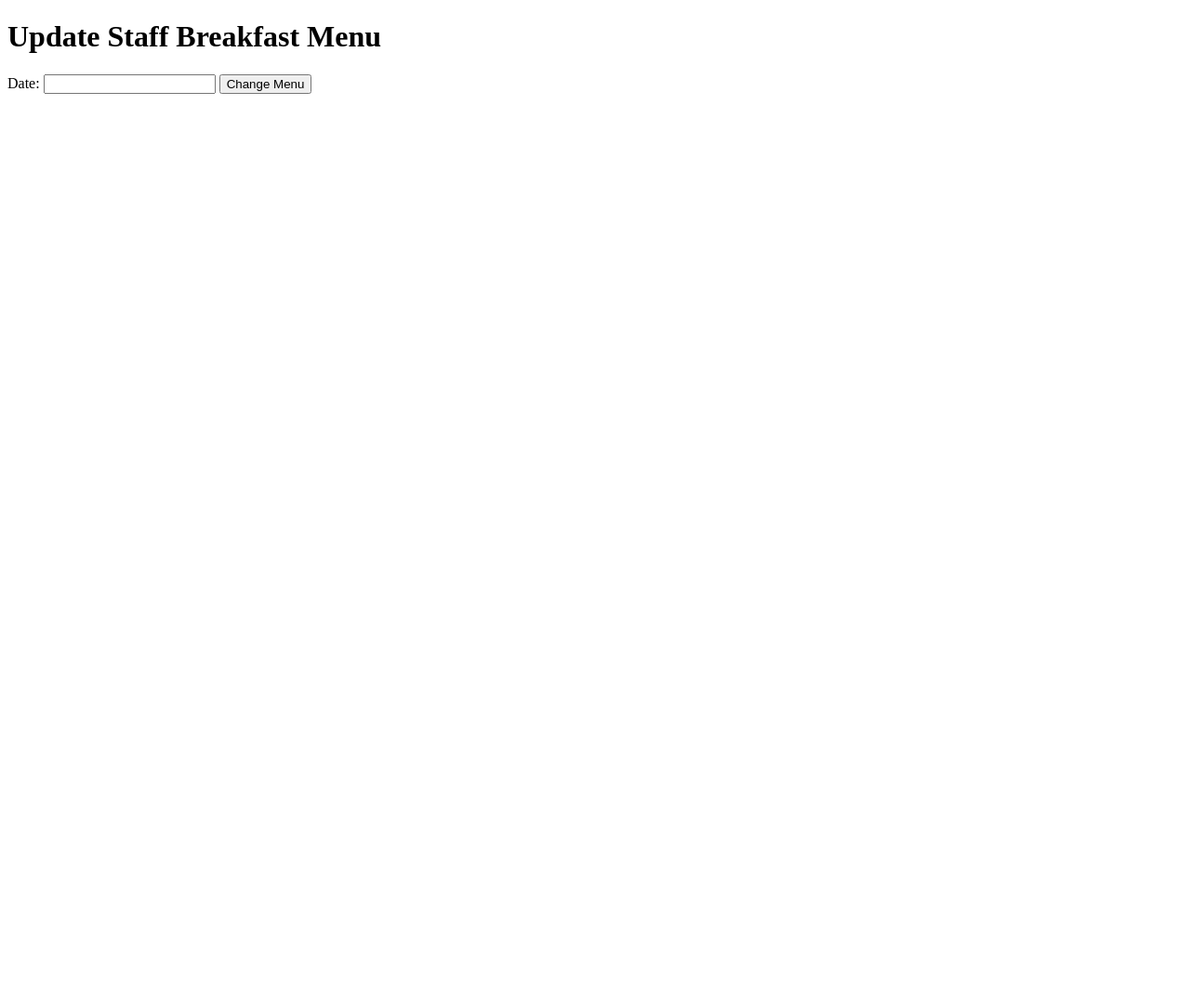
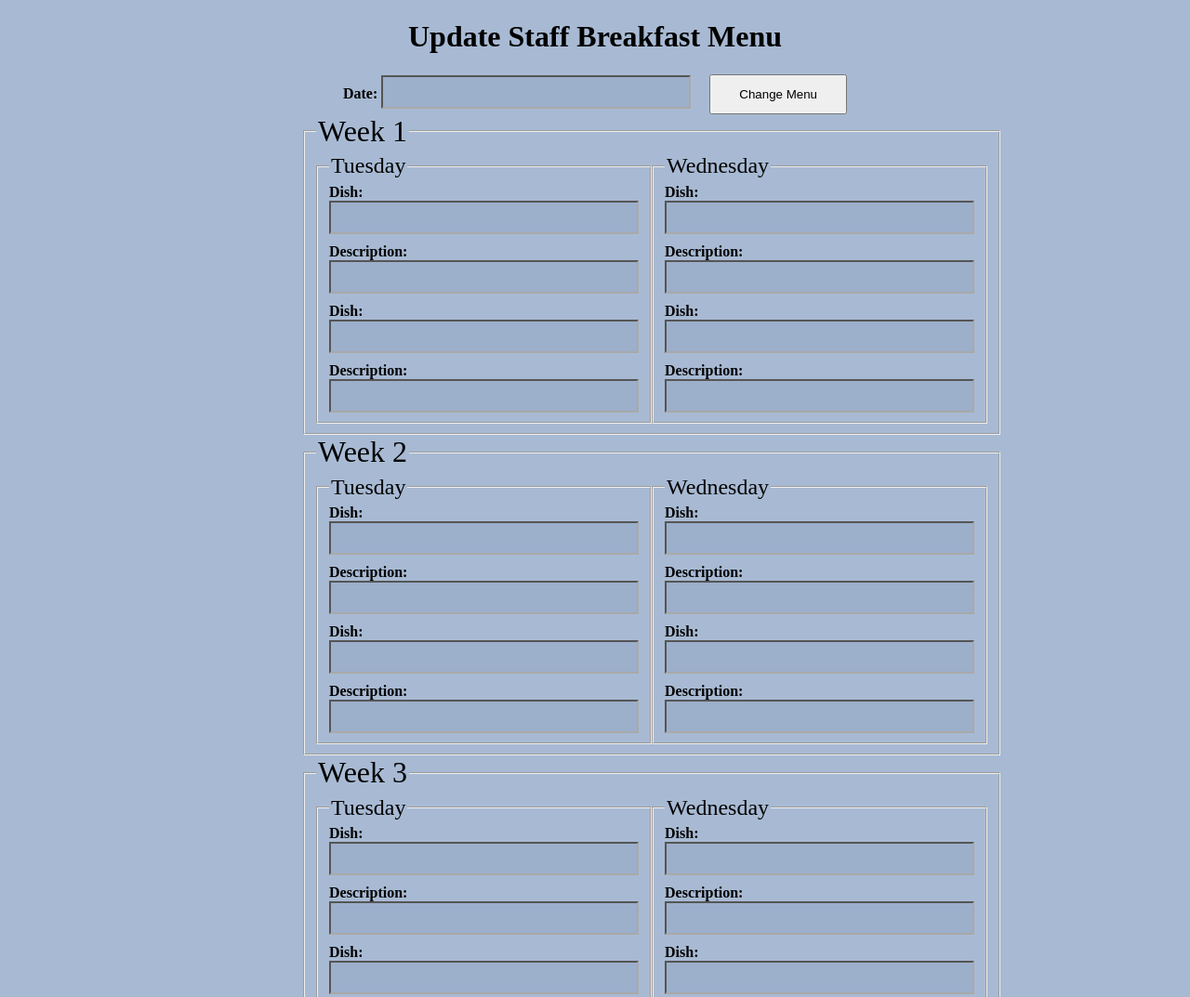
Before and after one commit to vmarin93/menu-generator, a website: page input.html in a window 1280 px wide. Shown: the top 1073 px of the page at 93% size. Before the commit the page ends 800 px from the top, so only its background shows below. Drawn offline with Linux system fonts and the light colour scheme.

Commit message:
generate input fields for the menu and style input page

```diff
--- /dev/null
+++ b/generateInputs.js
@@ -0,0 +1,68 @@
+const dishID = [];
+const descriptionID = [];
+
+// Generate dish and description IDs
+for (let i = 1; i <= 8; i++) {
+	for (let j = 1; j <= 2; j++) {
+		dishID.push(`dish${j}-${i}`);
+		descriptionID.push(`description${j}-${i}`);
+	}
+}
+
+// Create fieldsets for each week
+for (let week = 1; week <= 4; week++) {
+	const weekFieldset = document.createElement('fieldset');
+	weekFieldset.setAttribute('class', 'weeks');
+	const legendWeek = document.createElement('legend');
+	legendWeek.textContent = `Week ${week}`;
+	weekFieldset.appendChild(legendWeek);
+
+	// Create fieldsets for each day
+	for (let day = 1; day <= 2; day++) {
+		const dayFieldset = document.createElement('fieldset');
+		dayFieldset.setAttribute('class', 'days');
+		const legendDay = document.createElement('legend');
+		legendDay.textContent = day === 1 ? 'Tuesday' : 'Wednesday';
+		dayFieldset.appendChild(legendDay);
+
+		// Create inputs for dish and description
+		for (let index = 0; index < 2; index++) {
+			const dishLabel = document.createElement('label');
+			dishLabel.setAttribute(
+				'for',
+				dishID[(week - 1) * 4 + (day - 1) * 2 + index]
+			);
+			dishLabel.textContent = 'Dish: ';
+			const dishInput = document.createElement('input');
+			dishInput.setAttribute(
+				'id',
+				dishID[(week - 1) * 4 + (day - 1) * 2 + index]
+			);
+			dishInput.setAttribute('name', `dish${index + 1}`);
+			dishInput.setAttribute('type', 'text');
+			dishLabel.appendChild(dishInput);
+			dayFieldset.appendChild(dishLabel);
+
+			const descriptionLabel = document.createElement('label');
+			descriptionLabel.setAttribute(
+				'for',
+				descriptionID[(week - 1) * 4 + (day - 1) * 2 + index]
+			);
+			descriptionLabel.textContent = 'Description: ';
+			const descriptionInput = document.createElement('input');
+			descriptionInput.setAttribute(
+				'id',
+				descriptionID[(week - 1) * 4 + (day - 1) * 2 + index]
+			);
+			descriptionInput.setAttribute('name', `description${index + 1}`);
+			descriptionInput.setAttribute('type', 'text');
+			descriptionLabel.appendChild(descriptionInput);
+			dayFieldset.appendChild(descriptionLabel);
+		}
+
+		weekFieldset.appendChild(dayFieldset);
+	}
+
+	// Append the week fieldset to the form
+	document.getElementById('inputs').appendChild(weekFieldset);
+}
--- /dev/null
+++ b/input.css
@@ -0,0 +1,69 @@
+body {
+	background-color: color-mix(
+		in hsl longer hue,
+		rgba(122, 110, 110, 0.267) 20%,
+		green 30%
+	);
+}
+
+header {
+	text-align: center;
+}
+
+main {
+	width: 50%;
+	margin: auto;
+}
+
+.date-submit {
+	display: flex;
+	justify-content: center;
+	align-items: baseline;
+	gap: 20px;
+}
+
+.date-submit input {
+	width: 200px;
+}
+
+.date-submit button {
+	padding: 12px 30px;
+}
+
+input {
+	height: 30px;
+	min-width: 325px;
+	background-color: color-mix(
+		in hsl longer hue,
+		rgba(122, 110, 110, 0.384) 20%,
+		rgba(65, 187, 65, 0.24) 30%
+	);
+	border-color: darkgrey;
+	color: rgb(255, 255, 255);
+	font-size: 1.3rem;
+}
+
+.weeks {
+	display: flex;
+	justify-content: space-between;
+}
+
+.days {
+	display: flex;
+	flex-direction: column;
+	align-items: end;
+	margin: 0 auto;
+	gap: 10px;
+}
+
+.weeks legend {
+	font-size: 2rem;
+}
+
+.days legend {
+	font-size: 1.5rem;
+}
+
+label {
+	font-weight: bold;
+}
--- a/input.html
+++ b/input.html
@@ -4,40 +4,18 @@
 		<meta charset="UTF-8" />
 		<meta name="viewport" content="width=device-width, initial-scale=1.0" />
 		<title>Update Menu</title>
+		<link rel="stylesheet" href="input.css" />
 	</head>
 	<body>
 		<header><h1>Update Staff Breakfast Menu</h1></header>
-
 		<main>
-			<form id="dateForm">
-				<label for="date"> Date: <input id="date" type="text" /> </label>
-				<!-- <fieldset>
-					<legend>Week 1</legend>
-					<fieldset>
-						<legend>Tuesday</legend>
-						<label> Dish: <input id="dish1TuesdayWeek1" type="text" /> </label>
-						<label>
-							Description:<input id="description1TuesdayWeek1" type="text" />
-						</label>
-						<label> Dish: <input id="dish2TuesdayWeek1" type="text" /> </label>
-						<label>
-							Description:<input id="description2Tuesday1week1" type="text" />
-						</label>
-					</fieldset>
-					<fieldset>
-						<legend>Wednesday</legend>
-						<label> Dish: <input id="dish1day2week1" type="text" /> </label>
-						<label>
-							Description:<input id="description1day2week1" type="text" />
-						</label>
-						<label> Dish: <input id="dish2day2week1" type="text" /> </label>
-						<label>
-							Description:<input id="description2day2week1" type="text" />
-						</label>
-					</fieldset>
-				</fieldset> -->
-				<button type="submit">Change Menu</button>
+			<form id="inputs">
+				<div class="date-submit">
+					<label for="date"> Date: <input id="date" type="text" /> </label>
+					<button type="submit">Change Menu</button>
+				</div>
 			</form>
+			<script type="module" src="generateInputs.js"></script>
 			<script type="module" src="handleInput.js"></script>
 		</main>
 	</body>
```
Also changed, not shown: index.js (+8 -0 lines).
